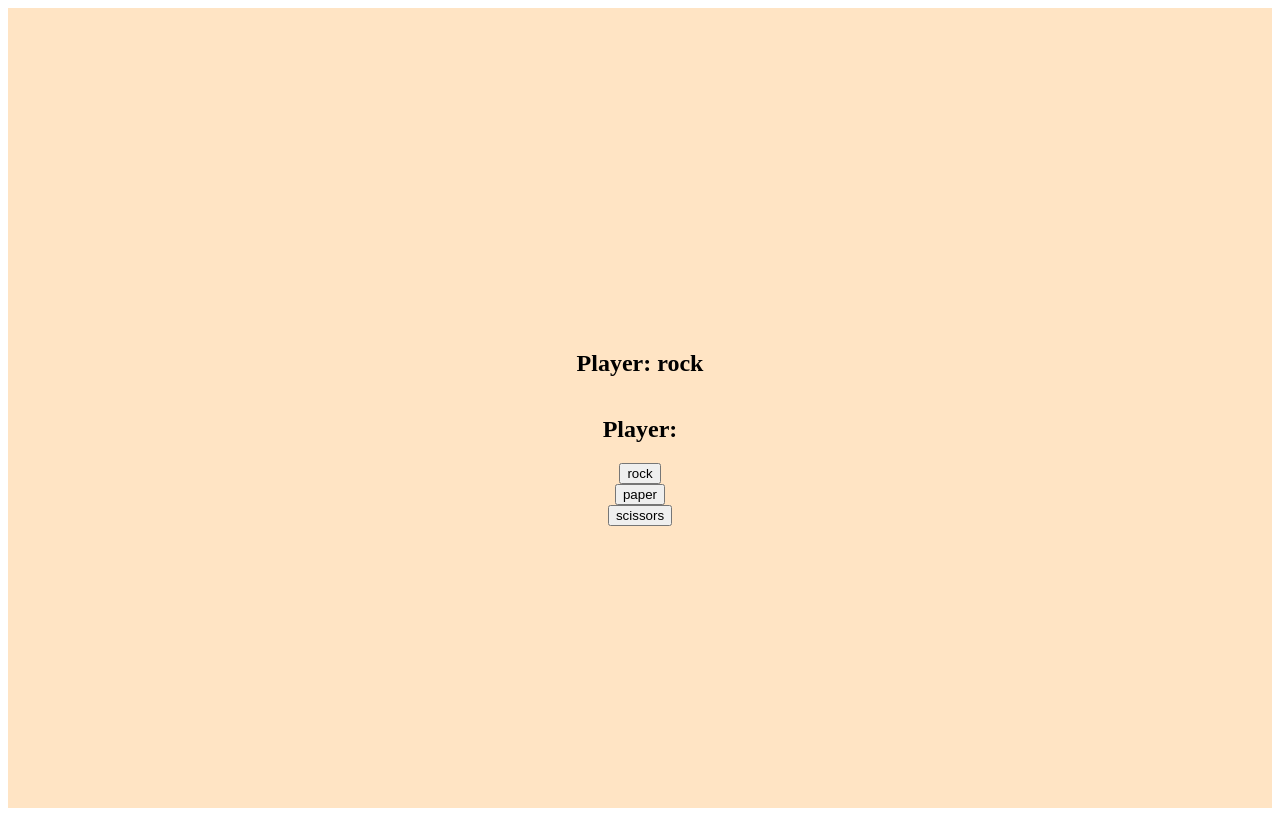
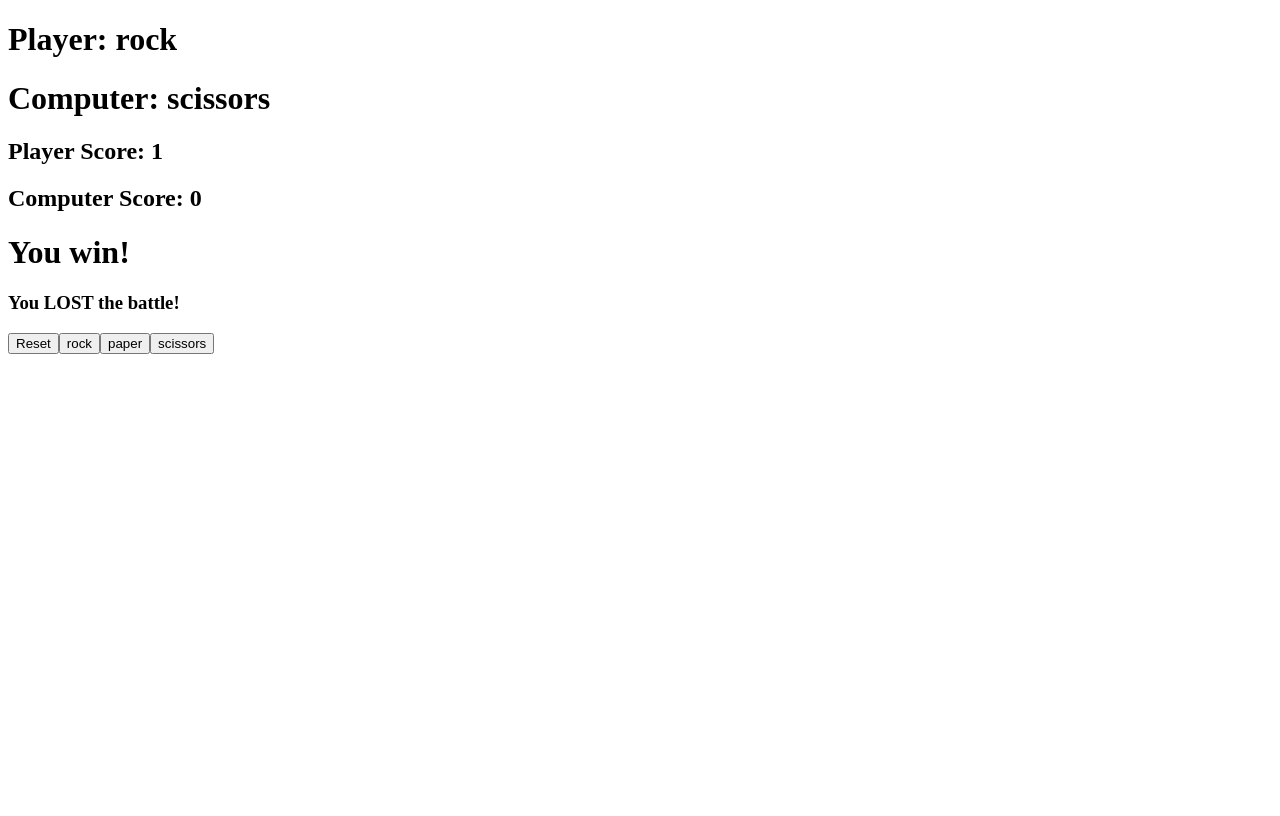
Before and after one commit to Manjil-Thapa/odin-rock-paper-scissors, a plain HTML site: page index.html in a window 1280 px wide. Both pictures are taken after a click on the button "rock". Drawn offline with Linux system fonts and the light colour scheme.

Commit message:
game working

```diff
--- a/app.js
+++ b/app.js
@@ -1,83 +1,121 @@
 let playerScore = 0;
-let computerScore = 0;
+let compScore = 0;
+
+const playerChoiceDisplay = document.createElement("h1");
+playerChoiceDisplay.textContent = `Player: ${""}`;
+
+const compChoiceDisplay = document.createElement("h1");
+compChoiceDisplay.textContent = `Computer: ${""}`;
+
+const playerScoreDisplay = document.createElement("h2");
+playerScoreDisplay.textContent = `Player Score: ${playerScore}`;
+
+const compScoreDisplay = document.createElement("h2");
+compScoreDisplay.textContent = `Computer Score: ${compScore}`;
+
+const resultDisplay = document.createElement("h1");
+const gameGrid = document.querySelector("#mainDiv");
+
+const battleLog = document.createElement("h3");
+battleLog.textContent = "";
+
+const resetBtn = document.createElement("button");
+resetBtn.textContent = "Reset";
+
+gameGrid.append(
+  playerChoiceDisplay,
+  compChoiceDisplay,
+  playerScoreDisplay,
+  compScoreDisplay,
+  resultDisplay,
+  battleLog,
+  resetBtn
+);
+
 const choices = ["rock", "paper", "scissors"];
+let playerChoice;
+let compChoice;
 
-const mainDiv = document.querySelector("#mainDiv");
+const handleClick = (e) => {
+  playerChoice = e.target.id;
+  playerChoiceDisplay.textContent = `Player: ${playerChoice}`;
+  getComputerChoice();
+  playRound();
+  game();
+  playerScoreDisplay.textContent = `Player Score: ${playerScore}`;
+  compScoreDisplay.textContent = `Computer Score: ${compScore}`;
+};
 
-const rock = document.createElement("button");
-rock.id = "rock";
-rock.textContent = "rock";
+// Computer random choices
+const getComputerChoice = () => {
+  const randChoice = choices[Math.floor(Math.random() * choices.length)];
+  compChoice = randChoice;
+  compChoiceDisplay.textContent = `Computer: ${compChoice}`;
+};
 
-const paper = document.createElement("button");
-paper.textContent = "paper";
-paper.id = "paper";
-
-const scissors = document.createElement("button");
-scissors.textContent = "scissors";
-scissors.setAttribute("id", "scissors");
-
-const display = document.createElement("div");
-mainDiv.append(display);
-
-mainDiv.append(rock);
-mainDiv.append(paper);
-mainDiv.append(scissors);
-
-// select player for score display
-const playerDisplay = document.querySelector(".player");
-const comp = document.querySelector(".comp");
-
-// EVENT LISTENERS FOR ALL THREE BUTTONS
-const buttons = document.querySelectorAll("button");
-buttons.forEach((button) => {
-  button.addEventListener("click", function (e) {
-    playerDisplay.textContent = `Player: ${e.target.textContent}`;
-  });
+// Button creation
+choices.forEach((choice) => {
+  const button = document.createElement("button");
+  button.classList.add("btn");
+  button.id = choice;
+  button.textContent = choice;
+  button.addEventListener("click", handleClick);
+  gameGrid.append(button);
 });
 
-// FUNCTIONS
-
-// COMPUTER CHOICE
-const getComputerChoice = () => {
-  return (compChoice = choices[Math.floor(Math.random() * choices.length)]);
-};
-
-// Player CHOICE
-// const getPlayerChoice = () => {
-//   const playerChoice = prompt("What is your weapon of choice?");
-//   return playerChoice;
-// };
-
-// GAMEPLAY LOGIC
+// Game logic
 const playRound = () => {
-  const playerSelection = getPlayerChoice();
-  const computerSelection = getComputerChoice();
-  switch (playerSelection + computerSelection) {
+  switch (playerChoice + compChoice) {
     case "rockscissors":
     case "paperrock":
     case "scissorspaper":
+      resultDisplay.textContent = "You win!";
       playerScore++;
-      console.log(
-        `You win! You chose ${playerSelection} and Computer chose ${computerSelection}`
-      );
+      battleLog.textContent = `You win! You chose ${playerChoice} and Computer chose ${compChoice}`;
+
       break;
     case "rockpaper":
     case "paperscissors":
     case "scissorsrock":
-      computerScore++;
-      console.log(
-        `You lose! You chose ${playerSelection} and Computer chose ${computerSelection}`
-      );
+      resultDisplay.textContent = "You lose!";
+      compScore++;
+      battleLog.textContent = `You lose! You chose ${playerChoice} and Computer chose ${compChoice}`;
       break;
     case "rockrock":
     case "paperpaper":
     case "scissorsscissors":
-      console.log(`It's a tie! Both chose ${playerSelection}`);
+      resultDisplay.innerHTML = "It's a tie!";
+      battleLog.textContent = `It's a tie! Both chose ${playerChoice}`;
+      break;
   }
 };
-// LOOP
-// const game = () => {
-//   for (let i = 0; i < 5; i++) {
-//     playRound();
-//   }
-// };
+const btns = document.querySelectorAll(".btn");
+// Win condition logic
+const game = () => {
+  if (playerScore < 5) {
+    battleLog.textContent = "You won the battle!";
+  }
+  if (compScore < 5) {
+    battleLog.textContent = "You LOST the battle!";
+  } else {
+    btns.disabled = true;
+    // console.log("STOP!");
+  }
+};
+
+resetBtn.addEventListener("click", function () {
+  reset();
+});
+
+// Reset
+const reset = () => {
+  playerScore = 0;
+  compScore = 0;
+  playerScoreDisplay.textContent = `Player Score: ${playerScore}`;
+  compScoreDisplay.textContent = `Computer Score: ${compScore}`;
+  playerChoiceDisplay.textContent = `Player: ${""}`;
+  compChoiceDisplay.textContent = `Computer: ${""}`;
+  resultDisplay.textContent = "";
+  battleLog.textContent = "";
+  document.getElementById("Button").disabled = false;
+};
--- a/index.html
+++ b/index.html
@@ -4,16 +4,11 @@
     <meta charset="UTF-8" />
     <meta http-equiv="X-UA-Compatible" content="IE=edge" />
     <meta name="viewport" content="width=device-width, initial-scale=1.0" />
-    <link rel="stylesheet" href="styles.css" />
+    <!-- <link rel="stylesheet" href="styles.css" /> -->
     <title>Odin- Rock Paper Scissors</title>
   </head>
   <body>
-    <div id="mainDiv">
-      <h2 class="comp"></h2>
-      <h2 class="player"></h2>
-      <h2 class="score">Player:</h2>
-    </div>
-
+    <div id="mainDiv"></div>
     <script src="app.js"></script>
   </body>
 </html>
```
Also changed, not shown: styles.css (+7 -0 lines).
